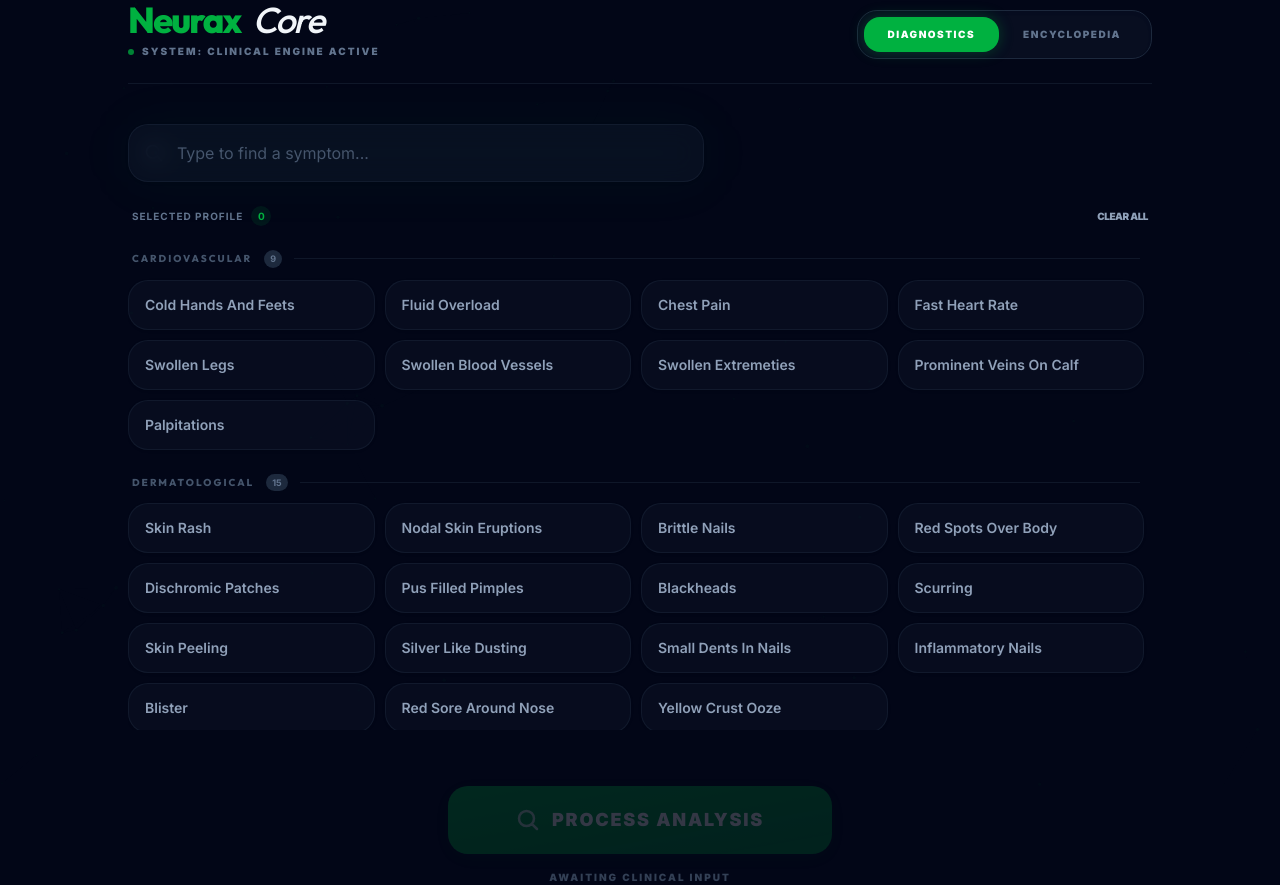
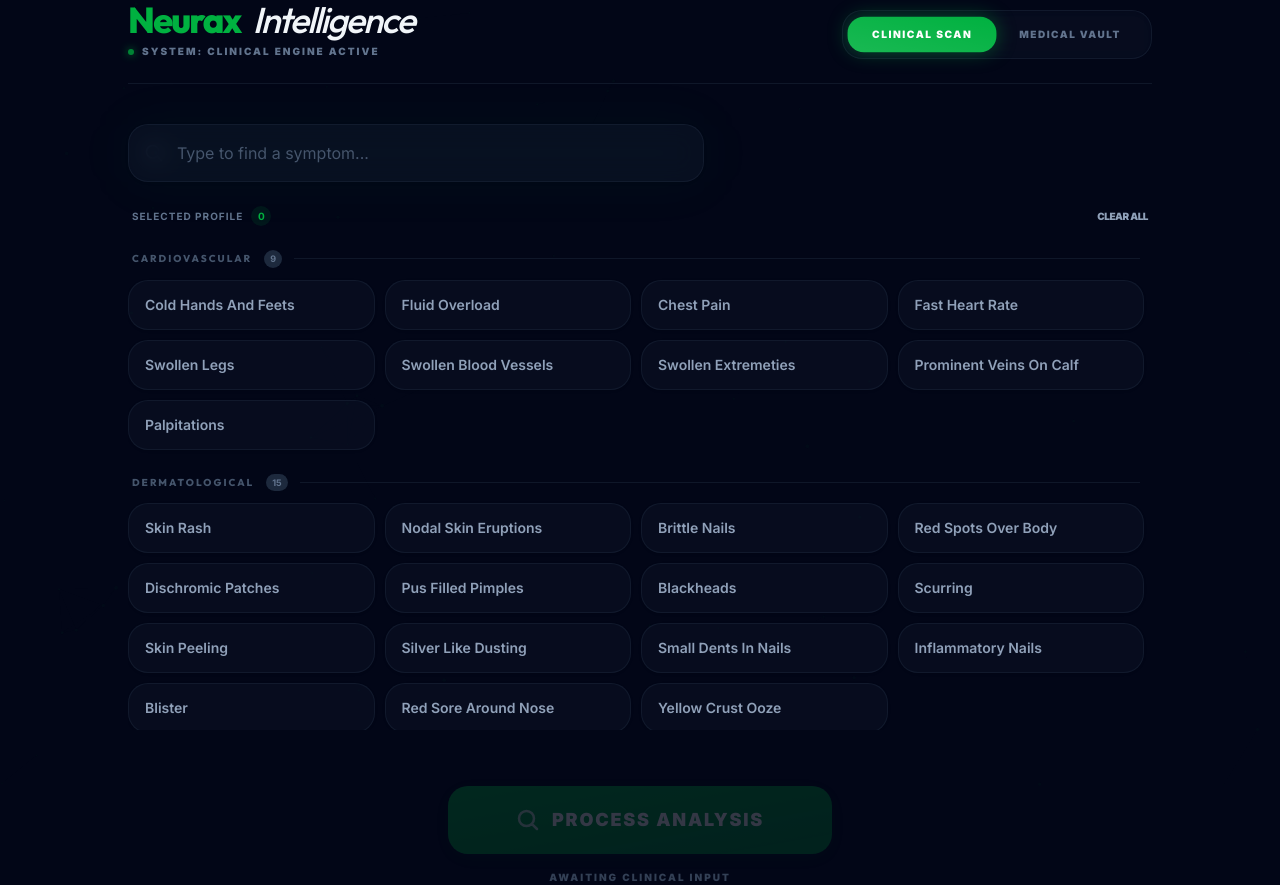
Before and after one commit to justinsaroshthomas-dotcom/neurax, a Next.js app: page /dashboard in a window 1280 px wide. Built offline with nearby package versions, Linux system fonts and the light colour scheme.

Commit message:
fix: Finalize Neurax Intelligence branding and premium UI

```diff
--- a/src/app/dashboard/page.tsx
+++ b/src/app/dashboard/page.tsx
@@ -101,33 +101,39 @@ export default function DashboardPage() {
                 <div className="space-y-1">
                     <h1 className="text-4xl font-black tracking-tighter flex items-center gap-3">
                          <span className="text-primary">Neurax</span>{" "}
-                         <span className="text-slate-950 dark:text-slate-100 italic font-medium">Core</span>
+                         <span className="text-slate-950 dark:text-slate-100 italic font-medium">Intelligence</span>
                     </h1>
                     <p className="text-[10px] font-black text-slate-500 flex items-center gap-2 uppercase tracking-[0.2em]">
-                        <span className="w-1.5 h-1.5 rounded-full bg-primary animate-pulse" />
+                        <span className="w-1.5 h-1.5 rounded-full bg-primary animate-pulse shadow-[0_0_8px_var(--neon)]" />
                         SYSTEM: CLINICAL ENGINE ACTIVE
                     </p>
                 </div>
 
                 {!hasResults && !isAnalyzing && (
-                    <div className="flex bg-slate-100 dark:bg-slate-900/50 p-1.5 rounded-2xl border border-slate-200 dark:border-slate-800 shadow-inner">
+                    <div className="flex bg-slate-100/50 dark:bg-slate-900/40 p-1.5 rounded-2xl border border-slate-200 dark:border-slate-800/50 backdrop-blur-md shadow-inner">
                         <button
                             onClick={() => setTab("diagnostics")}
-                            className={`px-6 py-2.5 rounded-xl text-[10px] font-black uppercase tracking-[0.15em] transition-all duration-300
+                            className={`px-6 py-2.5 rounded-xl text-[10px] font-black uppercase tracking-[0.15em] transition-all duration-300 relative overflow-hidden group
                                 ${tab === "diagnostics"
-                                    ? "bg-primary text-white shadow-[0_0_15px_rgba(0,177,64,0.3)]"
-                                    : "text-slate-500 hover:text-slate-700 dark:hover:text-slate-300"}`}
+                                    ? "bg-primary text-white shadow-[0_0_20px_rgba(0,177,64,0.4)] scale-[1.02]"
+                                    : "text-slate-500 hover:text-slate-700 dark:hover:text-slate-300 hover:bg-slate-200/50 dark:hover:bg-slate-800/50"}`}
                         >
-                            Diagnostics
+                            <span className="relative z-10">Clinical Scan</span>
+                            {tab === "diagnostics" && (
+                                <div className="absolute inset-0 bg-gradient-to-tr from-white/20 to-transparent opacity-50" />
+                            )}
                         </button>
                         <button
                             onClick={() => setTab("encyclopedia")}
-                            className={`px-6 py-2.5 rounded-xl text-[10px] font-black uppercase tracking-[0.15em] transition-all duration-300
+                            className={`px-6 py-2.5 rounded-xl text-[10px] font-black uppercase tracking-[0.15em] transition-all duration-300 relative overflow-hidden group
                                 ${tab === "encyclopedia"
-                                    ? "bg-primary text-white shadow-[0_0_15px_rgba(0,177,64,0.3)]"
-                                    : "text-slate-500 hover:text-slate-700 dark:hover:text-slate-300"}`}
+                                    ? "bg-primary text-white shadow-[0_0_20px_rgba(0,177,64,0.4)] scale-[1.02]"
+                                    : "text-slate-500 hover:text-slate-700 dark:hover:text-slate-300 hover:bg-slate-200/50 dark:hover:bg-slate-800/50"}`}
                         >
-                            Encyclopedia
+                            <span className="relative z-10">Medical Vault</span>
+                            {tab === "encyclopedia" && (
+                                <div className="absolute inset-0 bg-gradient-to-tr from-white/20 to-transparent opacity-50" />
+                            )}
                         </button>
                     </div>
                 )}
--- a/src/components/dashboard/NeuraxEncyclopedia.tsx
+++ b/src/components/dashboard/NeuraxEncyclopedia.tsx
@@ -26,10 +26,10 @@ export const NeuraxEncyclopedia: React.FC = () => {
             <div className="flex flex-col md:flex-row md:items-center justify-between gap-4">
                 <div>
                     <h2 className="text-2xl font-black tracking-tight text-slate-900 dark:text-slate-100">
-                        Neurax <span className="text-primary italic">Encyclopedia</span>
+                        Medical <span className="text-primary italic">Archive</span>
                     </h2>
                     <p className="text-[10px] font-black text-slate-500 uppercase tracking-[0.2em] mt-1">
-                        Local Clinical Reference Matrix
+                        Neural Clinical Reference Matrix
                     </p>
                 </div>
 
@@ -39,26 +39,38 @@ export const NeuraxEncyclopedia: React.FC = () => {
                         placeholder="Search matrix..."
                         value={search}
                         onChange={(e) => setSearch(e.target.value)}
-                        className="w-full bg-slate-100 dark:bg-slate-900 border border-slate-200 dark:border-slate-800 rounded-xl px-4 py-2 text-sm outline-none focus:ring-2 focus:ring-primary/50 transition-all font-medium"
+                        className="w-full bg-slate-100/50 dark:bg-slate-900/40 border border-slate-200 dark:border-slate-800/50 rounded-xl px-4 py-2.5 text-sm outline-none focus:ring-2 focus:ring-primary/50 transition-all font-medium backdrop-blur-sm"
                     />
-                    <svg className="absolute right-3 top-2.5 w-4 h-4 text-slate-400" fill="none" viewBox="0 0 24 24" stroke="currentColor">
+                    <svg className="absolute right-3 top-3 w-4 h-4 text-slate-400" fill="none" viewBox="0 0 24 24" stroke="currentColor">
                         <path strokeLinecap="round" strokeLinejoin="round" strokeWidth={2} d="M21 21l-6-6m2-5a7 7 0 11-14 0 7 7 0 0114 0z" />
                     </svg>
                 </div>
             </div>
 
-            <div className="flex bg-slate-100 dark:bg-slate-900/50 p-1 rounded-xl w-fit border border-slate-200 dark:border-slate-800">
+            <div className="flex bg-slate-100/50 dark:bg-slate-900/40 p-1 rounded-xl w-fit border border-slate-200 dark:border-slate-800/50 backdrop-blur-md">
                 <button
                     onClick={() => setActiveTab("symptoms")}
-                    className={`px-5 py-1.5 rounded-lg text-[10px] font-black uppercase tracking-widest transition-all ${activeTab === 'symptoms' ? 'bg-primary text-white shadow-sm' : 'text-slate-500 hover:text-slate-700'}`}
+                    className={`px-5 py-1.5 rounded-lg text-[10px] font-black uppercase tracking-widest transition-all duration-300 relative overflow-hidden group
+                        ${activeTab === 'symptoms'
+                            ? 'bg-primary text-white shadow-[0_0_15px_rgba(0,177,64,0.3)]'
+                            : 'text-slate-500 hover:text-slate-700 dark:hover:text-slate-300 hover:bg-white/50 dark:hover:bg-slate-800/50'}`}
                 >
-                    Symptoms [{seedSymptoms.length}]
+                    <span className="relative z-10">Symptoms [{seedSymptoms.length}]</span>
+                    {activeTab === 'symptoms' && (
+                        <div className="absolute inset-0 bg-gradient-to-tr from-white/20 to-transparent opacity-50" />
+                    )}
                 </button>
                 <button
                     onClick={() => setActiveTab("diseases")}
-                    className={`px-5 py-1.5 rounded-lg text-[10px] font-black uppercase tracking-widest transition-all ${activeTab === 'diseases' ? 'bg-primary text-white shadow-sm' : 'text-slate-500 hover:text-slate-700'}`}
+                    className={`px-5 py-1.5 rounded-lg text-[10px] font-black uppercase tracking-widest transition-all duration-300 relative overflow-hidden group
+                        ${activeTab === 'diseases'
+                            ? 'bg-primary text-white shadow-[0_0_15px_rgba(0,177,64,0.3)]'
+                            : 'text-slate-500 hover:text-slate-700 dark:hover:text-slate-300 hover:bg-white/50 dark:hover:bg-slate-800/50'}`}
                 >
-                    Diseases [505]
+                    <span className="relative z-10">Diseases [505]</span>
+                    {activeTab === 'diseases' && (
+                        <div className="absolute inset-0 bg-gradient-to-tr from-white/20 to-transparent opacity-50" />
+                    )}
                 </button>
             </div>
 
--- a/src/components/layout/DashboardLayout.tsx
+++ b/src/components/layout/DashboardLayout.tsx
@@ -94,9 +94,9 @@ export default function DashboardLayout({
                                 N
                             </div>
                             <div>
-                                <span className="font-black text-sm text-foreground">Neurax <span className="text-primary italic">Core</span></span>
-                                <p className="text-[10px] text-muted-foreground tracking-wider uppercase">
-                                    Clinical Intelligence
+                                <span className="font-black text-sm text-foreground italic">Neurax <span className="text-primary not-italic">Intelligence</span></span>
+                                <p className="text-[10px] text-muted-foreground tracking-widest uppercase mt-0.5">
+                                    Neural Diagnostic Matrix
                                 </p>
                             </div>
                         </Link>
```
